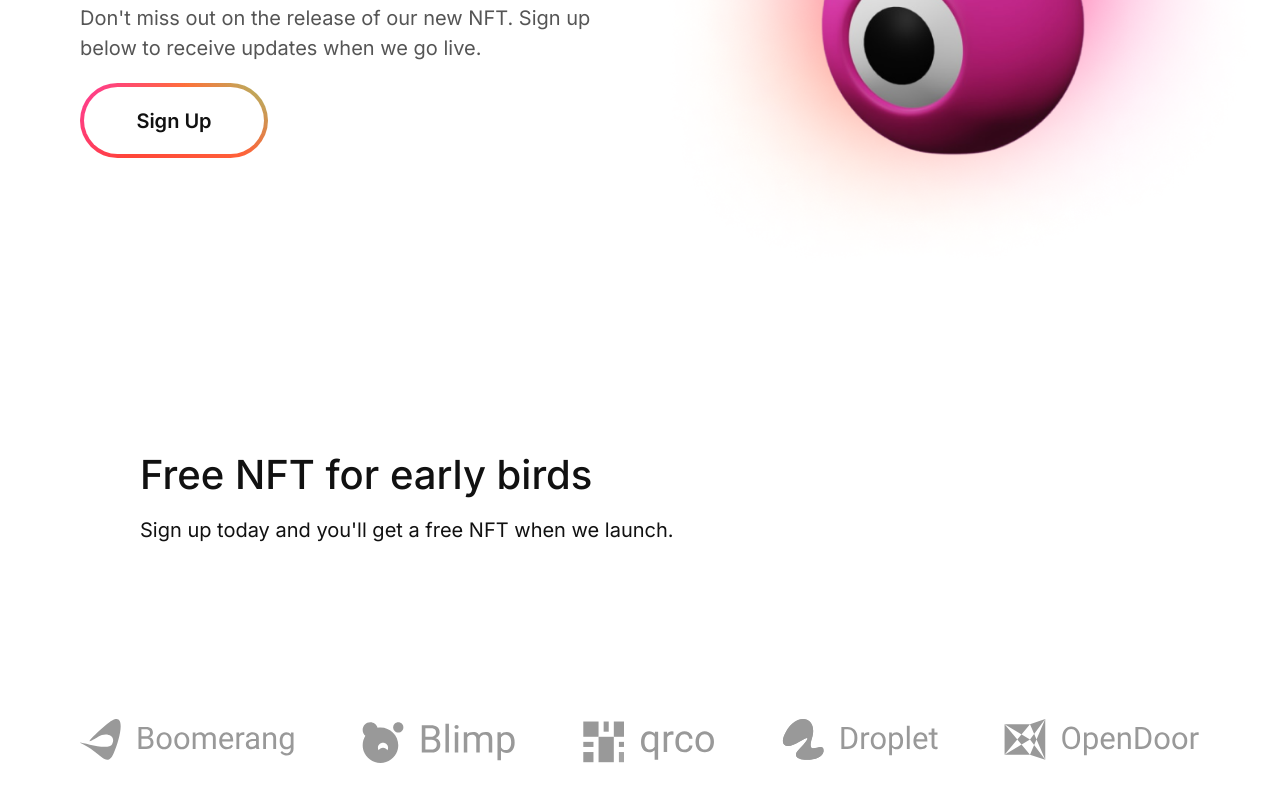
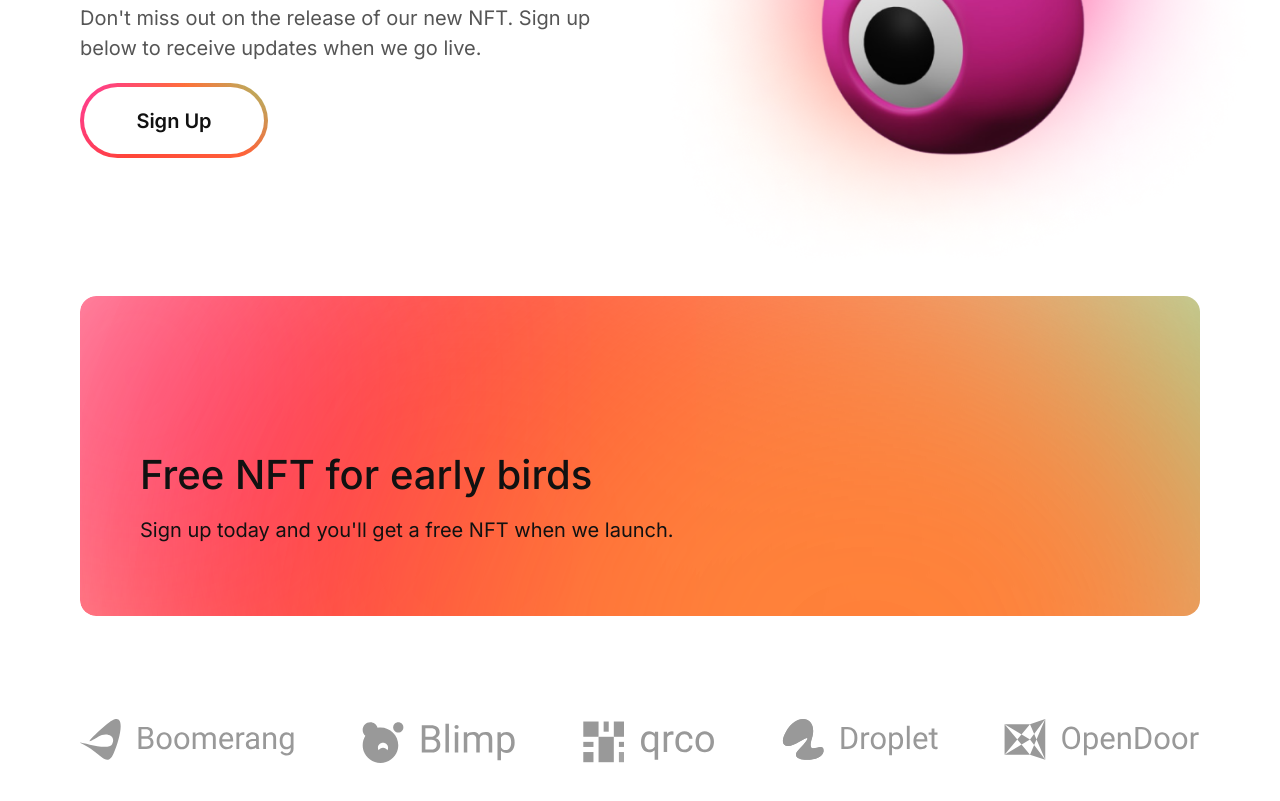
Before and after one commit to SauliusNesukaitis/HTML-CSS-exam, a plain HTML site: page index.html in a window 1280 px wide. Shown: the part 589-1390 px from the top of the page. Drawn offline with Linux system fonts and the light colour scheme; the site is published under a folder, as on GitHub Pages, so addresses that start at the root find nothing.

Commit message:
updated links

```diff
--- a/style.css
+++ b/style.css
@@ -115,7 +115,7 @@ h1 {
 }
 
 .upsell-container {
-    background-image: url(/assets/background.svg);
+    background-image: url(./assets/background.svg);
     background-repeat: no-repeat;
     background-position: center;
     background-size: cover;
```
